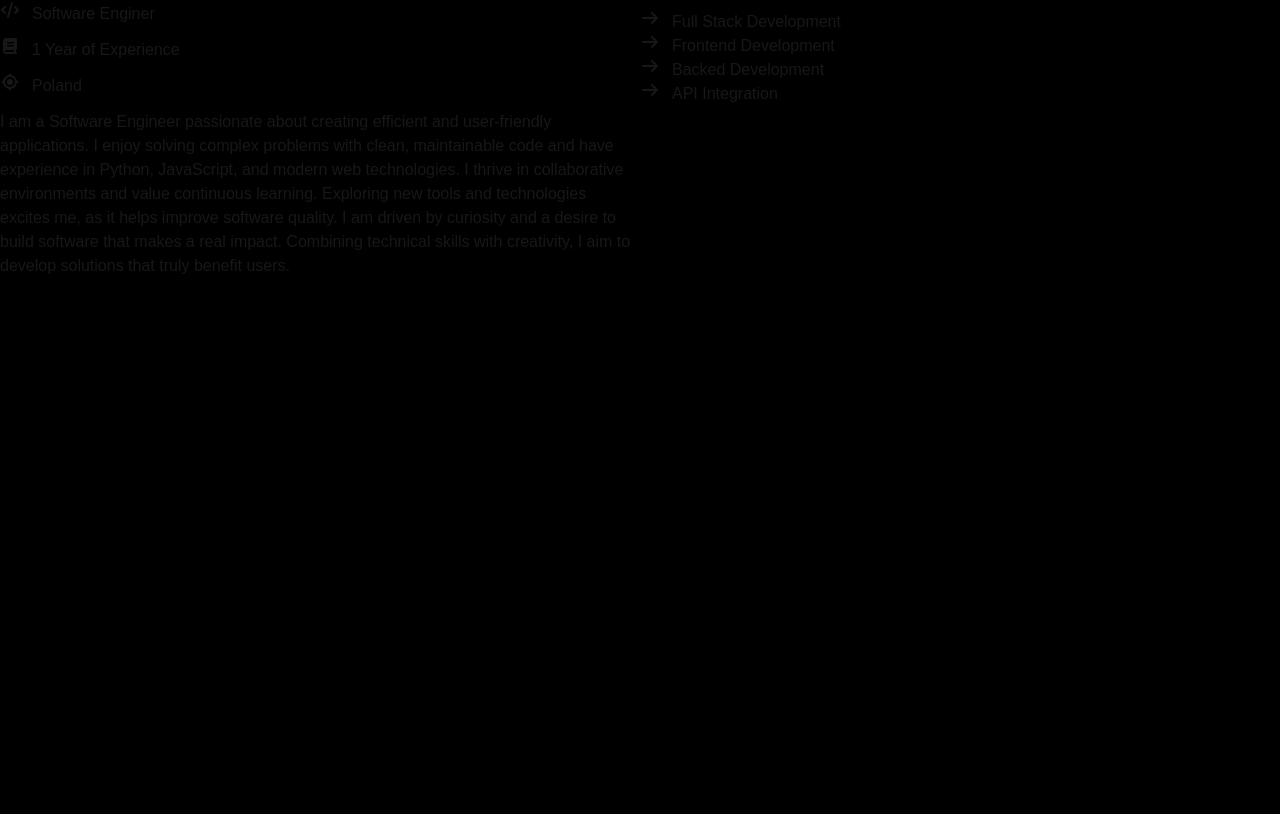
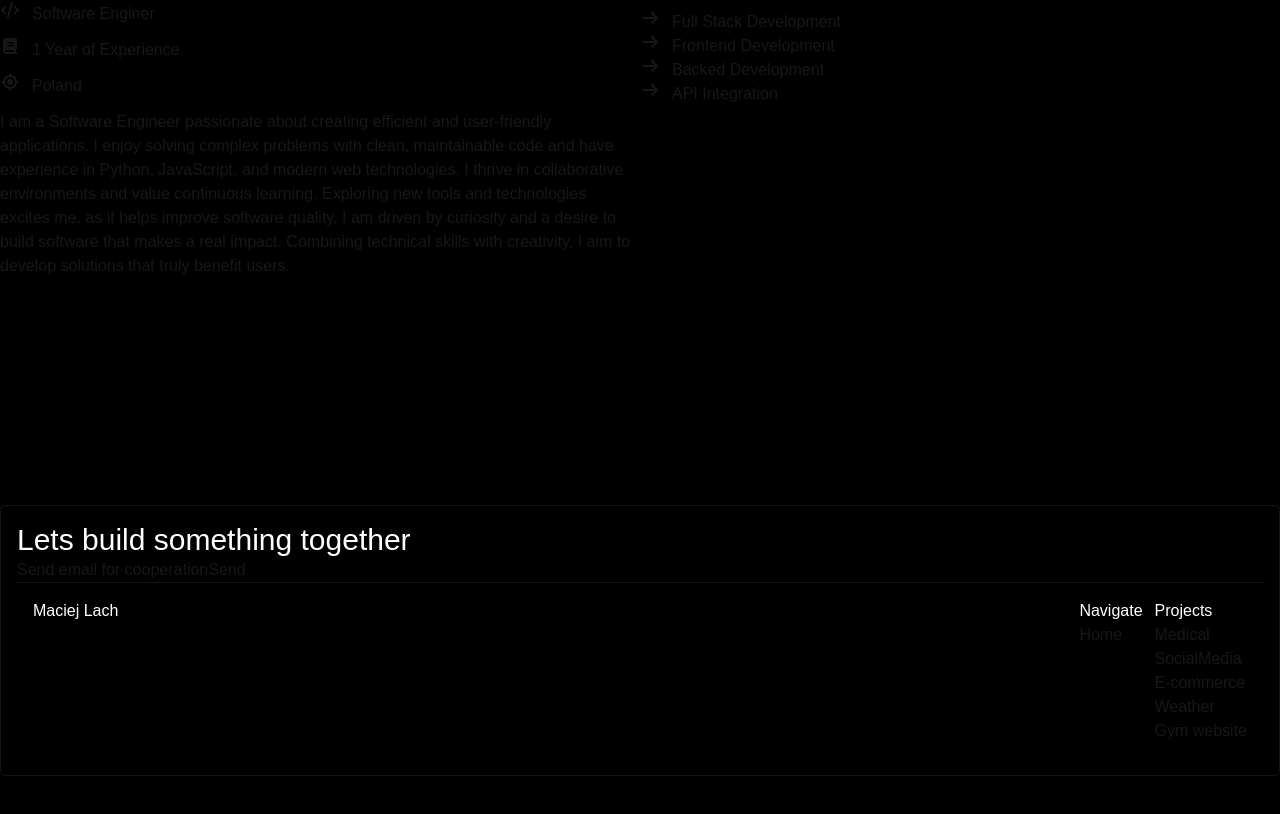
Before and after one commit to Jaro0o0/next_portfolio, a Next.js app: page / in a window 1280 px wide. Shown: the part 3209-4023 px from the top of the page. Before the commit the page ends 3594 px from the top, so only its background shows below. Built offline with nearby package versions, Linux system fonts and the light colour scheme.

Commit message:
add footer

```diff
--- /dev/null
+++ b/src/app/components/Footer/Footer.jsx
@@ -0,0 +1,41 @@
+function Footer() {
+    return (
+        <>
+            <section className="py-[120px] px-0">
+                <div className="container  mx-auto max-w-7xl  border border-[#171717] rounded-md p-4">
+                    <h1 className="text-white text-3xl">Lets build something together</h1>
+                    <span>Send email for cooperation</span>
+                    <button>Send</button>
+                    {/* COL_TWO */}
+                    <div className=" border-t border-[#171717]  flex justify-between  p-4">
+                        <h1 className="text-white">Maciej Lach</h1>
+                        {/* NAV */}
+                        <div className="flex gap-3 ">
+                            {/* NAV_ONE */}
+                            <div className="flex flex-col">
+                                <span className="text-white">Navigate</span>
+                                <ul>
+                                    <li>Home</li>
+                                </ul>
+                            </div>
+                            {/* NAV_Two */}
+                            <div className="flex flex-col">
+                                <span className="text-white">Projects</span>
+                                <ul>
+                                    <li>Medical</li>
+                                    <li>SocialMedia</li>
+                                    <li>E-commerce</li>
+                                    <li>Weather</li>
+                                    <li>Gym website</li>
+                                </ul>
+                            </div>
+                        </div>
+
+                    </div>
+                </div>
+            </section>
+        </>
+     );
+}
+
+export default Footer;
--- a/src/app/page.js
+++ b/src/app/page.js
@@ -4,6 +4,7 @@ import Portfolio from './components/Portfolio/Portfolio'
 import Image from "next/image";
 import Contact from "./components/Contact/Contact";
 import About from "./components/About/About";
+import Footer from "./components/Footer/Footer";
 
 
 
@@ -28,6 +29,7 @@ function Home() {
       <Portfolio/>
       <Contact/>
       <About/>
+      <Footer/>
 
 
     </>
```
